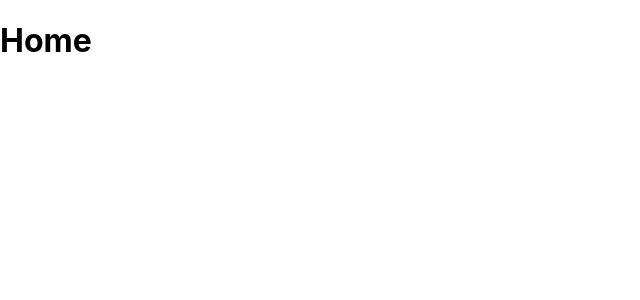
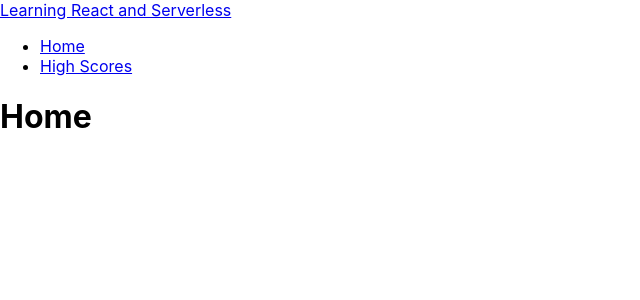
Before and after one commit to GiammaCarioca/react-and-serverless, a React (Create React App) app: page / in a window 1280 px wide. Shown: the top 300 px of the page, without its empty margins (0-640 px from the left). Built offline with nearby package versions, Linux system fonts and the light colour scheme.

Commit message:
add navbar

```diff
--- a/src/App.js
+++ b/src/App.js
@@ -7,9 +7,12 @@
 import HighScores from './pages/HighScores'
 import GameOver from './pages/GameOver'
 
+import Navbar from './components/Navbar'
+
 function App() {
 	return (
 		<Router>
+			<Navbar></Navbar>
 			<Switch>
 				<Route path="/" exact component={Home} />
 				<Route path="/game" component={Game} />
--- /dev/null
+++ b/src/components/Navbar.js
@@ -0,0 +1,20 @@
+import React from 'react'
+import { Link } from 'react-router-dom'
+
+export default function Navbar() {
+	return (
+		<nav>
+			<div>
+				<Link to="/">Learning React and Serverless</Link>
+			</div>
+			<ul>
+				<li>
+					<Link to="/">Home</Link>
+				</li>
+				<li>
+					<Link to="/highscores">High Scores</Link>
+				</li>
+			</ul>
+		</nav>
+	)
+}
```
